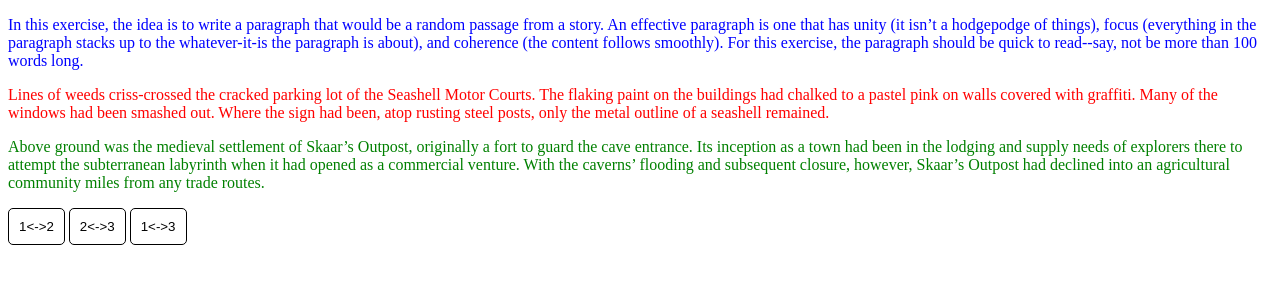
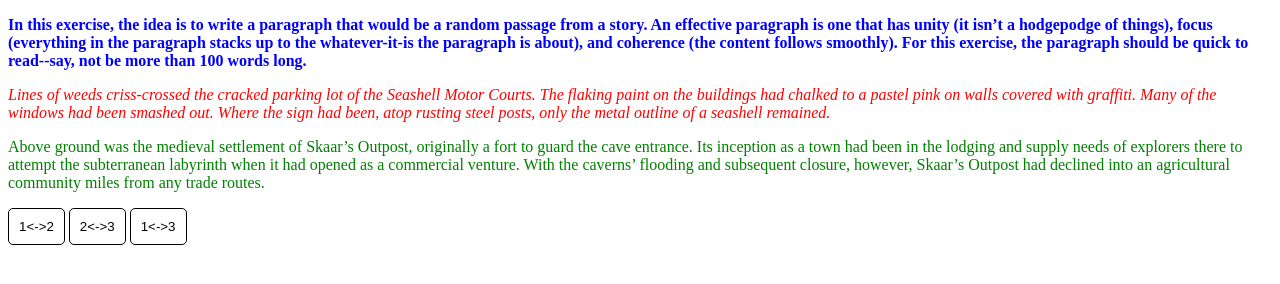
Before and after one commit to johnelmer/HTML5-Training, a plain HTML site: page Day1/ParagraphSwitcher/index.html in a window 1280 px wide. Drawn offline with Linux system fonts and the light colour scheme.

Commit message:
feat(Paragraph switcher): Set paragraph one to bold and paragraph two to italic

```diff
--- a/Day1/ParagraphSwitcher/style.css
+++ b/Day1/ParagraphSwitcher/style.css
@@ -1,5 +1,11 @@
 .one {
   color: blue;
+}
+#paragraphOne {
+  font-weight: bold;
+}
+#paragraphTwo {
+  font-style: italic;
 }
 .two {
   color: red;
```
Lines whose indentation alone changed are shown as unchanged.
